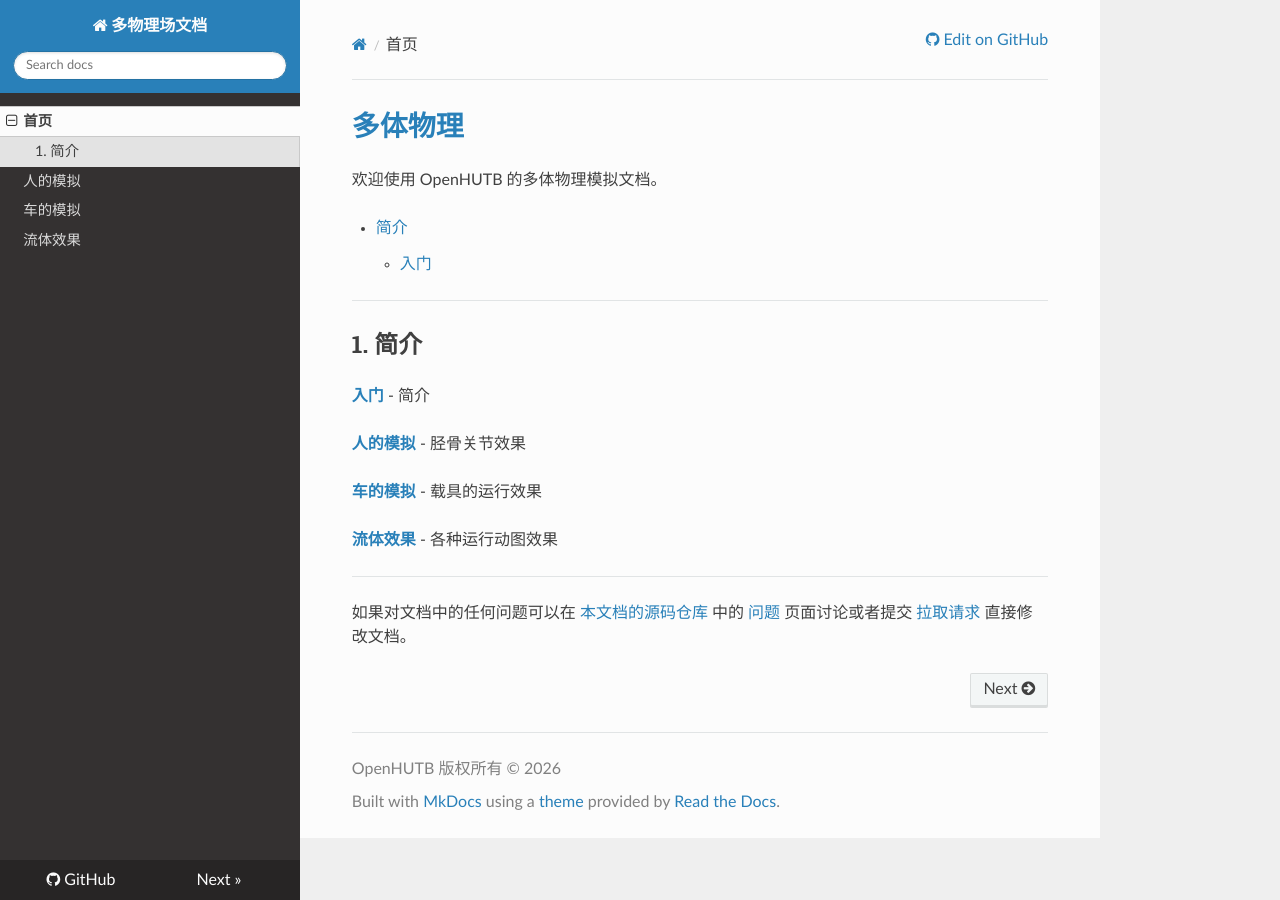
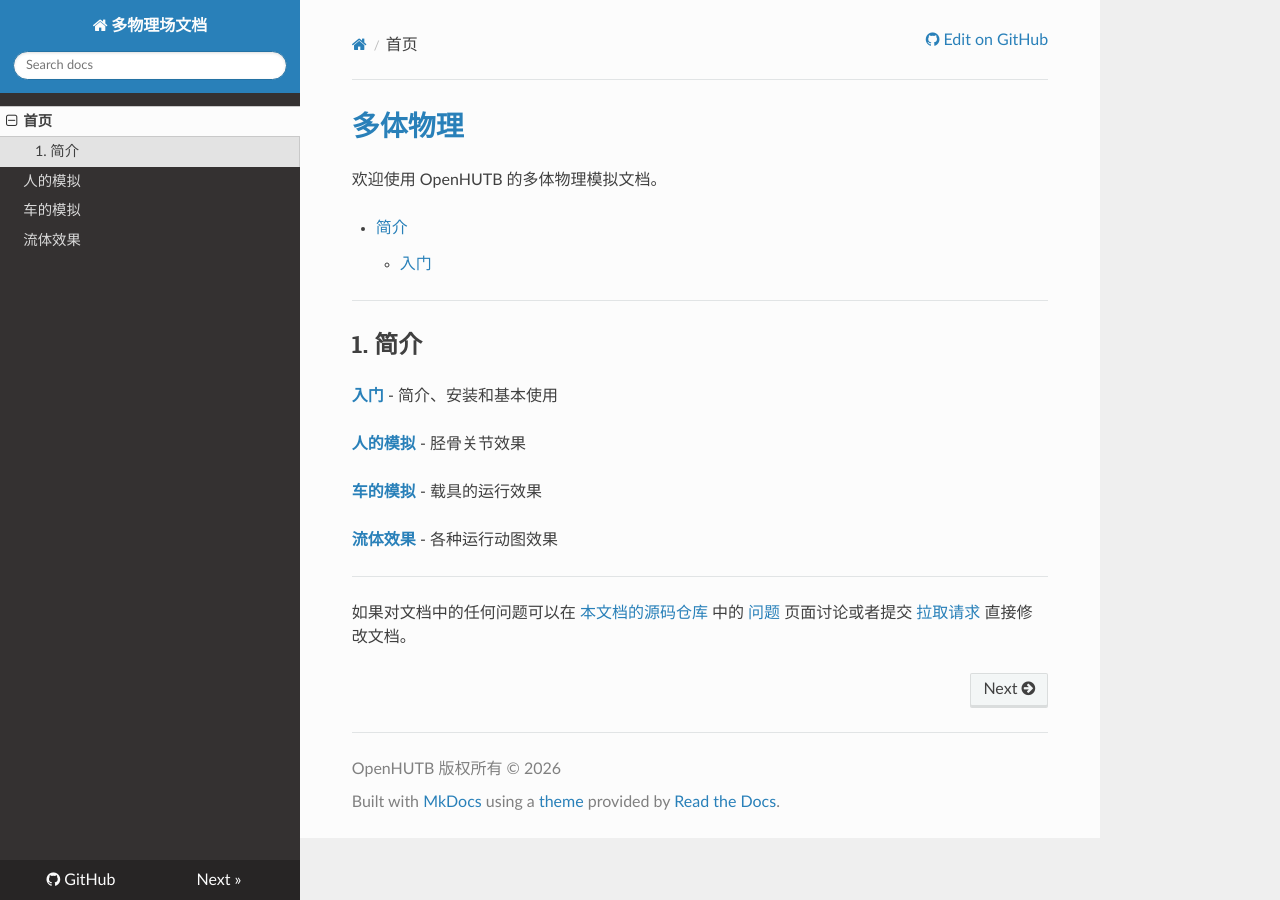
Before and after one commit to OpenHUTB/chrono_doc, an MkDocs documentation site: the page built from docs/index.md, in a window 1280 px wide. Built offline with MkDocs 1.6.1, drawn with Linux system fonts in a browser that asks for light colours; nearby versions of some CDN libraries; a script that is not in the unit is left out.

Commit message:
修复失效的入门链接

```diff
--- a/docs/index.md
+++ b/docs/index.md
@@ -16,7 +16,7 @@
 
 ## 1. 简介 <span id="list"></span>
 
-[__入门__](introduction.md) <span id="introduction"></span> - 简介
+[__入门__](https://openhutb.github.io/doc/pedestrian/tuto_content_chrono_opensim/) <span id="introduction"></span> - 简介、安装和基本使用
 
 [__人的模拟__](./humanoid.md) - 胫骨关节效果
 
```
